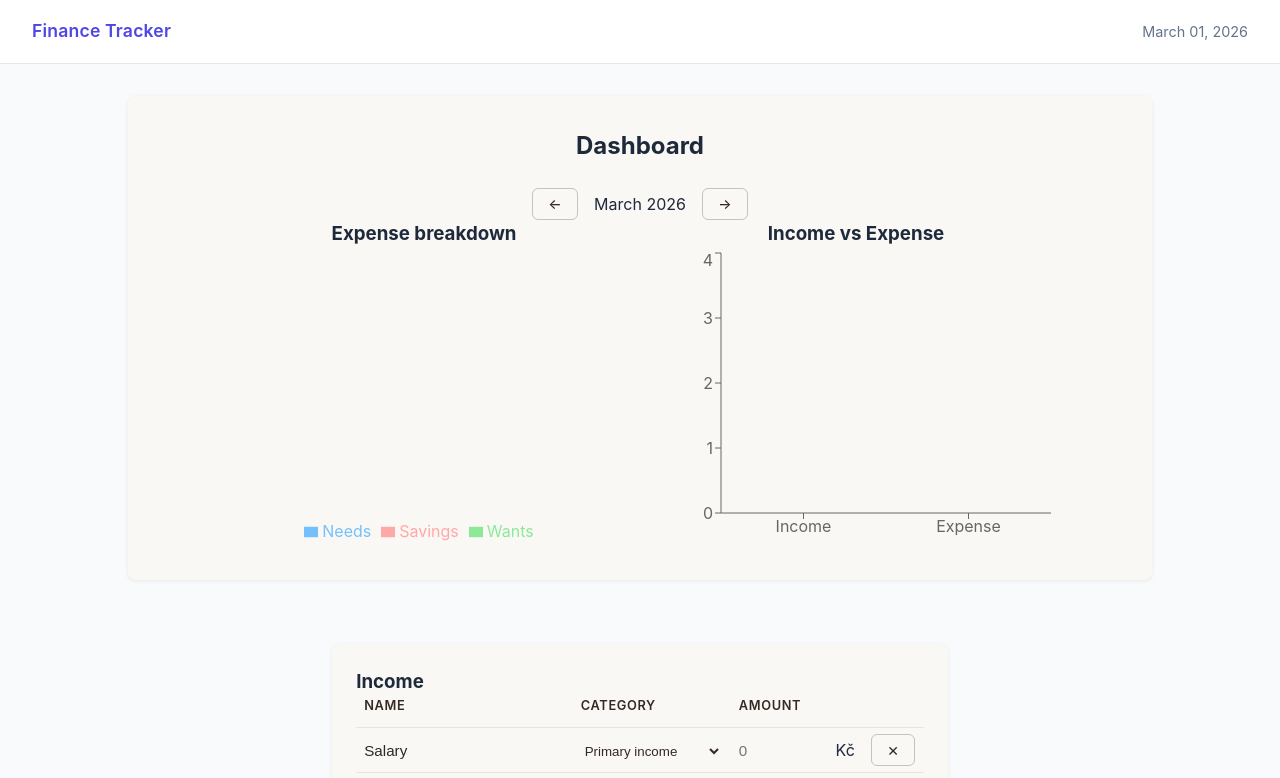
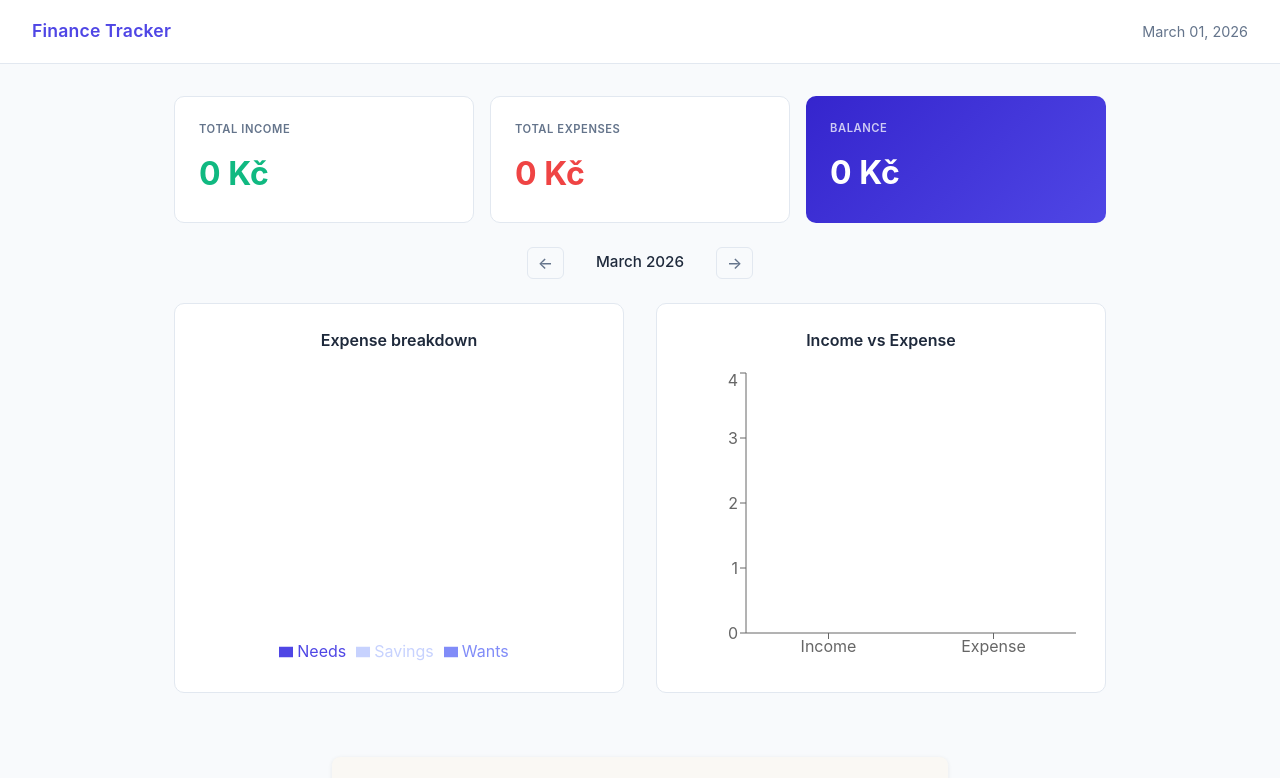
Before and after one commit to ondrej-diepolt/personal-budget-tracker, a React (Vite) app: page / in a window 1280 px wide. Shown: the top 778 px of the page. Built offline with nearby package versions, Linux system fonts and the light colour scheme.

Commit message:
update style for dashboard

```diff
--- a/src/components/Dashboard.jsx
+++ b/src/components/Dashboard.jsx
@@ -3,11 +3,7 @@ import { useBudgetStats } from '../hooks/useBudgetStats'
 import { PieChart, Pie, Cell, Tooltip, Label, BarChart, Bar, XAxis, YAxis, Legend } from 'recharts'
 
 
-const COLORS = [
-"#74C0FC",
-"#8CE99A",
- "#FFA8A8"
-]
+const COLORS = ["#4F46E5", "#818CF8", "#C7D2FE"]
 
 // ['#b5451b', '#e09b3d', '#1BB596', ]
 
@@ -40,13 +36,27 @@ function Dashboard() {
 
   return (
     <div className="dashboard">
-      <h2>Dashboard</h2>
 
-      {/* <div>
-        <p>Income: {stats.totalIncome} Kč</p>
-        <p>Expense: {stats.totalExpenses} Kč</p>
-        <p>Balance: {stats.balance} Kč</p>
-      </div> */}
+      <div className="stat-cards">
+                <div className="stat-card">
+                    <span className="stat-label">TOTAL INCOME</span>
+                    <span className=" stat-value stat-value--income">
+                        {stats.totalIncome.toLocaleString('cs-CZ')} Kč
+                    </span>
+                </div>
+                <div className="stat-card">
+                    <span className="stat-label">TOTAL EXPENSES</span>
+                    <span className="stat-value stat-value--expense">
+                        {stats.totalExpenses.toLocaleString('cs-CZ')} Kč
+                    </span>
+                </div>
+                <div className="stat-card stat-card--balance">
+                    <span className="stat-label">BALANCE</span>
+                    <span className="stat-value stat-value--balance">
+                        {stats.balance.toLocaleString('cs-CZ')} Kč
+                    </span>
+                </div>
+        </div>
 
         <div className='month-navigator'>
             <button onClick={prevMonth}>←</button>
@@ -55,7 +65,7 @@ function Dashboard() {
          </div>
 
         <div className="dashboard-charts">
-            <div>
+            <div className="chart-card">
                 <h3>Expense breakdown</h3>
                 <PieChart width={400} height={300}>
                     <Pie data={stats.needsWantsSavings} dataKey="amount" nameKey="category">
@@ -77,7 +87,7 @@ function Dashboard() {
                 </PieChart>
             </div>
 
-            <div>
+            <div className="chart-card">
                 <h3>Income vs Expense</h3>
                 <BarChart width={400} height={300} data={barData}>
                     <XAxis dataKey="type" />
@@ -90,8 +100,8 @@ function Dashboard() {
                     <Tooltip formatter={(value) => `${value} Kč`} />
 
                     <Bar dataKey="amount">
-                        <Cell fill="#1BB596"/>
-                        <Cell fill="#E23C20"/>
+                        <Cell fill="#4F46E5"/>
+                        <Cell fill="#EF4444"/>
                     </Bar>
 
                 </BarChart>
--- a/src/styles/App.css
+++ b/src/styles/App.css
@@ -168,25 +168,113 @@ header span {
 
 /* === Dashboard === */
 .dashboard {
-  width: 80%;
+  max-width: 1100px;
   margin: 2rem auto;
-  padding: 2rem;
-
-  background-color: #faf8f4;
-  border-radius: 8px;
-  box-shadow: 0 1px 4px rgba(44, 42, 38, 0.08);
+  padding: 0 2rem;
+  display: flex;
+  flex-direction: column;
+  gap: 1.5rem;
 }
 
-.dashboard h2 {
-  text-align: center;
-  margin-bottom: 1.5rem;
+/* Stat cards row */
+.stat-cards {
+  display: grid;
+  grid-template-columns: 1fr 1fr 1fr;
+  gap: 1rem;
 }
 
+.stat-card {
+  background: #ffffff;
+  border-radius: 10px;
+  border: 1px solid #E2E8F0;
+  padding: 1.5rem;
+  display: flex;
+  flex-direction: column;
+  gap: 0.75rem;
+}
+
+.stat-card--balance {
+  background: linear-gradient(135deg, #3525cd, #4F46E5);
+  border: none;
+}
+
+.stat-label {
+  font-size: 0.7rem;
+  font-weight: 600;
+  letter-spacing: 0.05em;
+  color: #64748B;
+  text-transform: uppercase;
+}
+
+
+.stat-card--balance .stat-label {
+  color: rgba(255, 255, 255, 0.75);
+}
+
+.stat-value {
+  font-size: 2rem;
+  font-weight: 700;
+  color: #1E293B;
+}
+
+.stat-value--income { color: #10B981; }
+.stat-value--expense { color: #EF4444; }
+.stat-value--balance { color: #ffffff; }
+
+/* Chart cards row */
+.dashboard-charts {
+  display: grid;
+  grid-template-columns: 1fr 1fr;
+  gap: 1rem;
+}
+
+.chart-card {
+  background: #ffffff;
+  border-radius: 10px;
+  border: 1px solid #E2E8F0;
+  padding: 1.5rem;
+}
+
+.chart-card h3 {
+  font-size: 1rem;
+  font-weight: 600;
+  color: #1E293B;
+  margin-bottom: 1rem;
+}
+
+/* === MONTH NAVIGATOR === */
 .month-navigator {
   display: flex;
   justify-content: center;
   align-items: center;
   gap: 1rem;
+}
+
+.month-navigator span {
+  font-size: 0.95rem;
+  font-weight: 500;
+  color: #1E293B;
+  min-width: 120px;
+  text-align: center;
+}
+
+.month-navigator button {
+  background: none;
+  border: 1px solid #E2E8F0;
+  border-radius: 6px;
+  width: 32px;
+  height: 32px;
+  cursor: pointer;
+  color: #64748B;
+  font-size: 1rem;
+  display: flex;
+  align-items: center;
+  justify-content: center;
+}
+
+.month-navigator button:hover {
+  background: #F8FAFC;
+  color: #1E293B;
 }
 
 .dashboard-charts {
```
